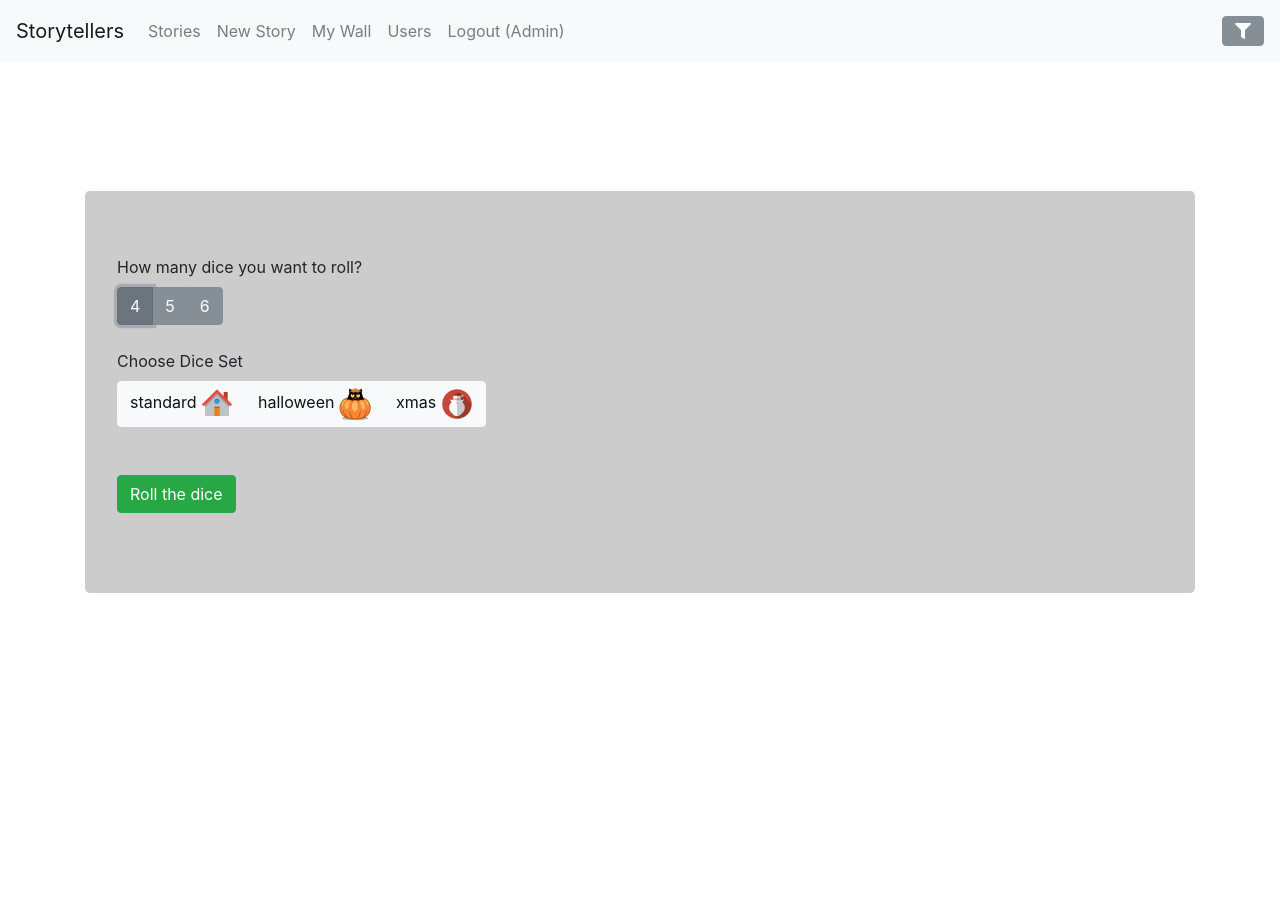
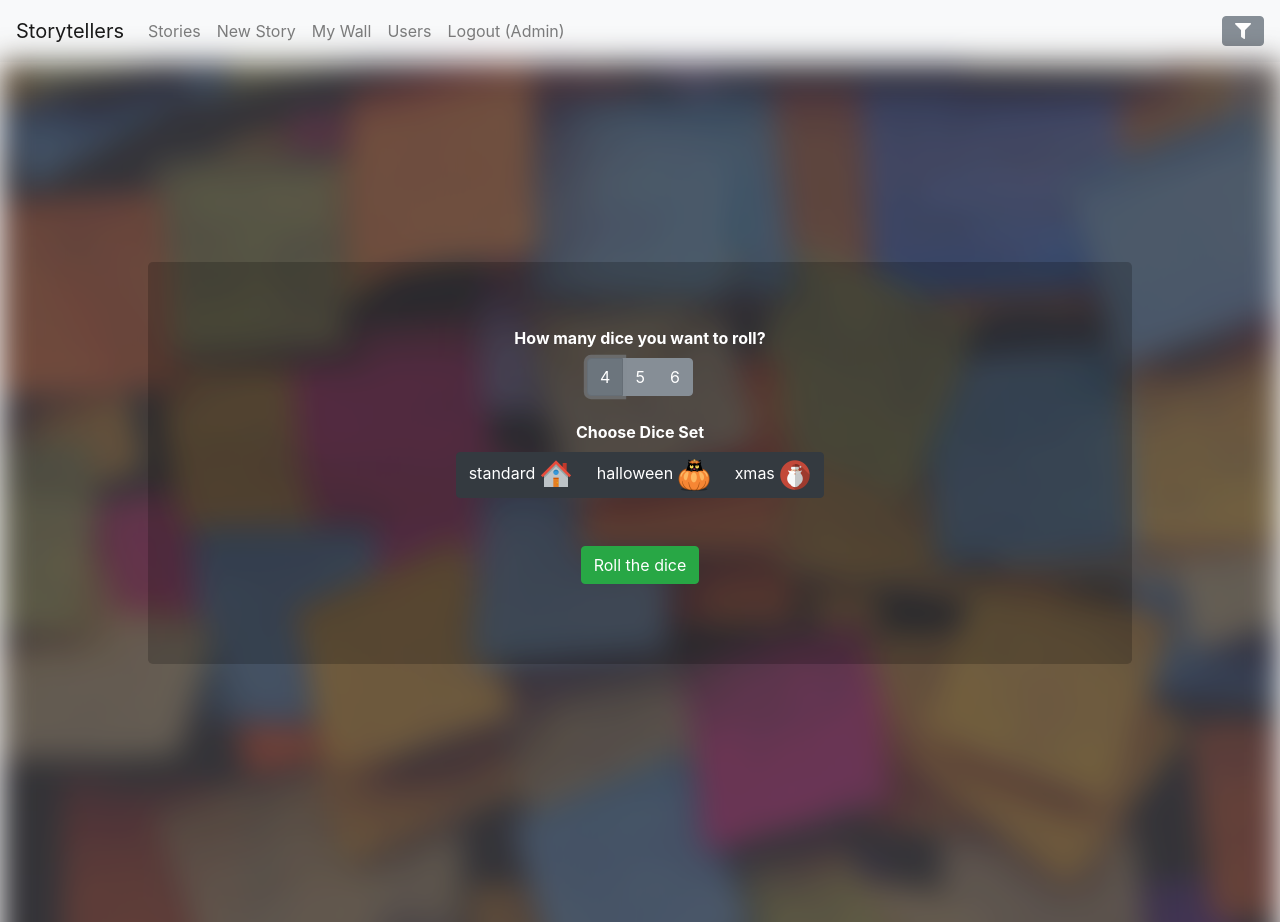
Before and after one commit to laurab1/Dice-with-microservices, a Flask app: page /new_story in a window 1280 px wide. Run offline with Flask 2, Linux system fonts and the light colour scheme; a user stored in the database is signed in; some libraries are stand-ins or nearby versions.

Commit message:
fixed gui for story_edit new gui for story init

```diff
--- a/monolith/static/css/background.css
+++ b/monolith/static/css/background.css
@@ -6,7 +6,8 @@
     -webkit-filter: blur(15px) opacity(.8);;
 
     /* Full height */
-    height: 90%;
+    height: auto;
+    min-height: 93vh;
     width: 100%;
     overflow: hidden;
 
@@ -19,10 +20,11 @@
 
 .bg-text {
     color: white;
+    max-height: 93vh;
     font-weight: bold;
     top: 15%;
-    height: 90%;
-    overflow: scroll;
+    overflow-y: scroll;
+    overflow-x: hidden;
     z-index: 2;
     text-align: center;
 }
@@ -51,9 +53,11 @@
         -webkit-filter: blur(15px) opacity(.8);;
 
         /* Full height */
-        height: 95%;
+        height: 100vh;
+        min-height: 100vh;
         width: 100%;
         overflow: hidden;
+        max-height: available;
 
         position: absolute;
         right: 0;
--- a/monolith/templates/new_story.html
+++ b/monolith/templates/new_story.html
@@ -12,7 +12,10 @@
     {% include 'html_components/nav.html' %}
     <!--end of Navigation bar-->
 
-    <div class="container d-flex flex-wrap align-items-center h-75">
+
+    <div class="bg-image draft"></div>
+
+    <div class="container d-flex flex-wrap align-items-center bg-text">
 
         <div class="jumbotron w-100 transparent-bg">
 
@@ -45,7 +48,7 @@
                 <div class="form-group">
                     <div class="btn-group" data-toggle="buttons">
                         {% for set in diceset %}
-                            <label class="btn btn-light">
+                            <label class="btn btn-dark text-white">
                                 <input type="radio" name="diceset" id="dicenum" autocomplete="off" value="{{ set }}"
                                        style="visibility:hidden;" checked>
                                 {{ set }}
```
Also changed, not shown: monolith/templates/edit_story.html (+12 -3 lines).
